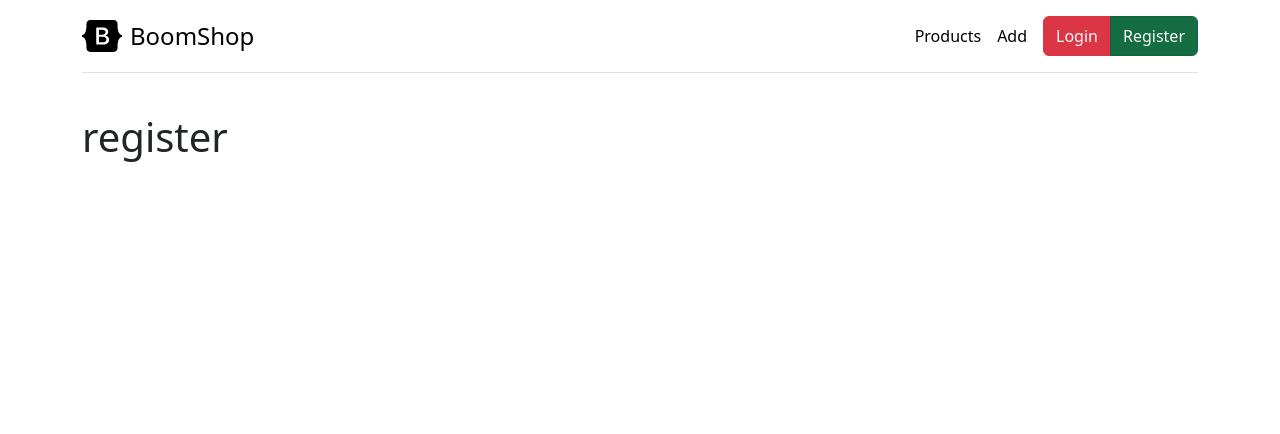
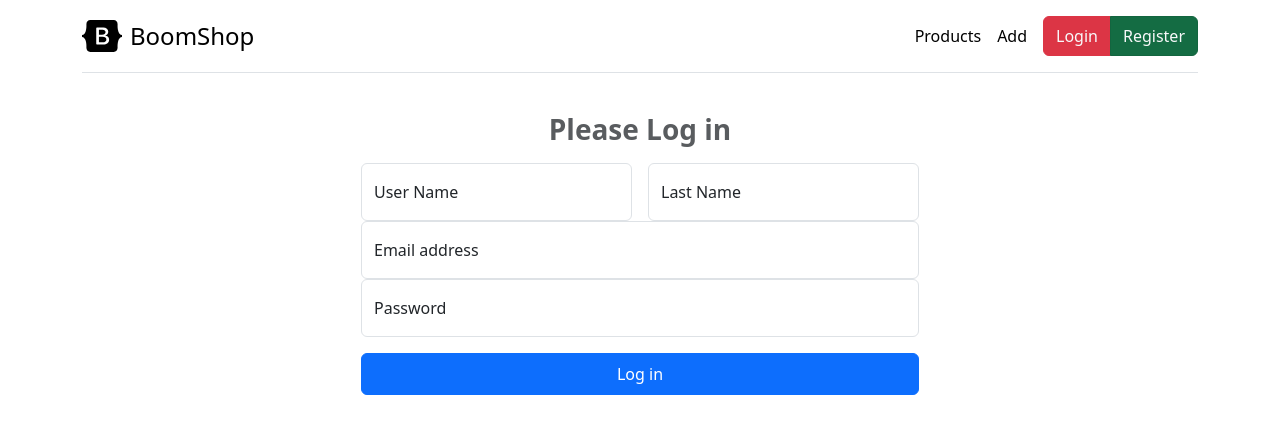
Before and after one commit to MCduck-eli/expressJs-beckend-project-, a Node server app: page /register in a window 1280 px wide. Shown: the top 434 px of the page. Run offline with Node 20, Linux system fonts and the light colour scheme; some libraries are stand-ins or nearby versions.

Commit message:
login and register pages

```diff
--- a/index.js
+++ b/index.js
@@ -17,6 +17,7 @@ app.set("view engine", "hbs");
 app.set("views", "./views");
 
 app.use(express.static("views"));
+app.use(express.urlencoded({ extended: true }));
 app.use(json());
 
 app.use(AuthRouter);
--- a/route/auth.js
+++ b/route/auth.js
@@ -15,6 +15,11 @@ router.get("/login", (req, res) => {
     });
 });
 
+router.post("/login", (req, res) => {
+    console.log(req.body);
+    res.redirect("/");
+});
+
 router.get("/register", (req, res) => {
     res.render("register", {
         title: "Register | Eli",
@@ -22,4 +27,9 @@ router.get("/register", (req, res) => {
     });
 });
 
+router.post("/register", (req, res) => {
+    console.log(req.body);
+    res.redirect("/");
+});
+
 export default router;
--- a/views/register.hbs
+++ b/views/register.hbs
@@ -1 +1,52 @@
-<h1>register</h1>
+<div class="w-50 mx-auto">
+
+    <form action="/register" method="POST">
+
+        <h1 class="h3 mb-3 fw-bold text-muted text-center">Please Log in</h1>
+
+        <div class="d-flex gap-3">
+            <div class="form-floating w-50">
+                <input
+                    type="text"
+                    class="form-control"
+                    id="floatingInput"
+                    placeholder="name@example.com"
+                    name="userName"
+                />
+                <label for="floatingInput">User Name</label>
+            </div>
+
+            <div class="form-floating w-50">
+                <input
+                    type="text"
+                    class="form-control"
+                    id="floatingInput"
+                    placeholder="name@example.com"
+                    name="lastName"
+                />
+                <label for="floatingInput">Last Name</label>
+            </div>
+        </div>
+        <div class="form-floating">
+            <input
+                type="email"
+                class="form-control"
+                id="floatingInput"
+                placeholder="name@example.com"
+                name="email"
+            />
+            <label for="floatingInput">Email address</label>
+        </div>
+        <div class="form-floating mb-3">
+            <input
+                type="password"
+                class="form-control"
+                id="floatingPassword"
+                placeholder="Password"
+                name="password"
+            />
+            <label for="floatingPassword">Password</label>
+        </div>
+        <button class="btn btn-primary w-100 py-2" type="submit">Log in</button>
+    </form>
+</div>
```
Also changed, not shown: views/login.hbs (+28 -1 lines).
